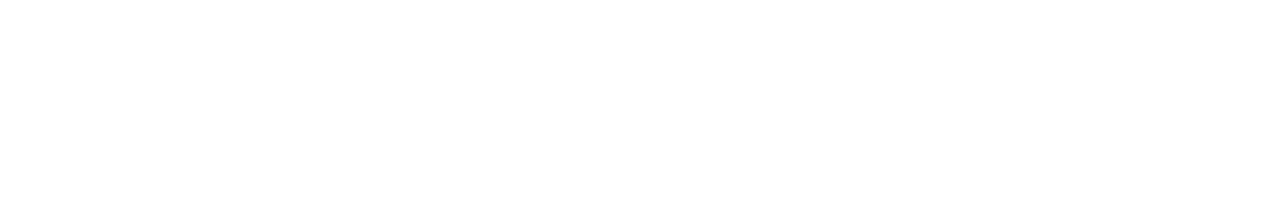
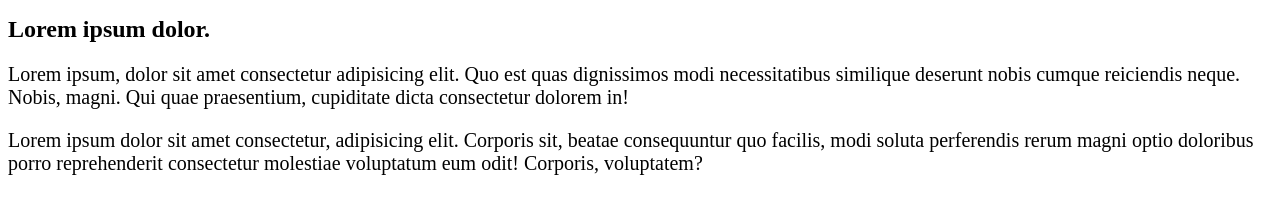
Before and after one commit to SDen512/TestGitHub, a plain HTML site: page index.html in a window 1280 px wide. Drawn offline with Linux system fonts and the light colour scheme.

Commit message:
Добавляем заголовок и 2 абзаца.

```diff
--- a/index.html
+++ b/index.html
@@ -8,6 +8,13 @@
    <title>Test Git Hub</title>
 </head>
 <body>
+   <h1>Lorem ipsum dolor.</h1>
+   <p>
+      Lorem ipsum, dolor sit amet consectetur adipisicing elit. Quo est quas dignissimos modi necessitatibus similique deserunt nobis cumque reiciendis neque. Nobis, magni. Qui quae praesentium, cupiditate dicta consectetur dolorem in!
+   </p>
+   <p>
+      Lorem ipsum dolor sit amet consectetur, adipisicing elit. Corporis sit, beatae consequuntur quo facilis, modi soluta perferendis rerum magni optio doloribus porro reprehenderit consectetur molestiae voluptatum eum odit! Corporis, voluptatem?
+   </p>
 
 </body>
 </html>
```
